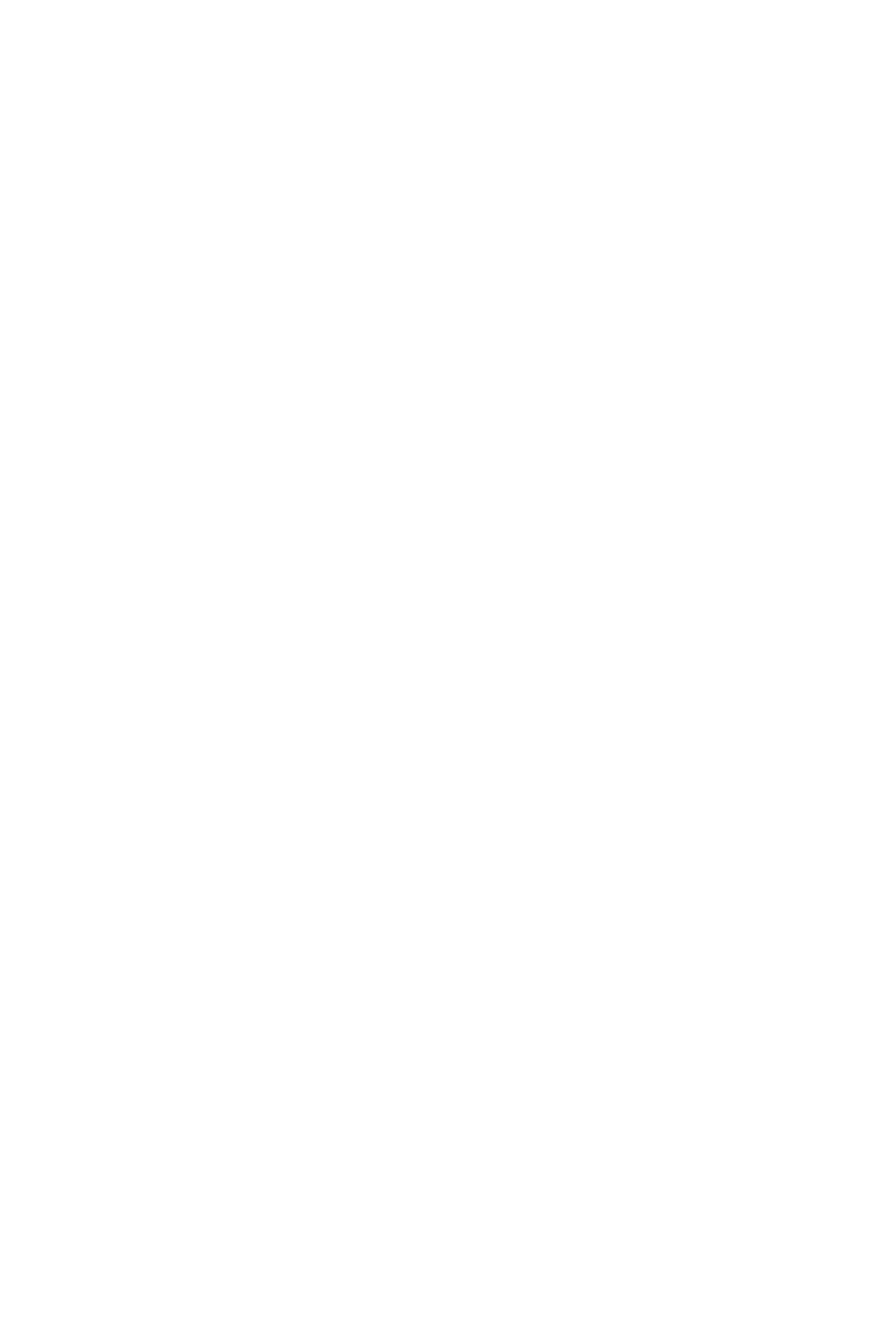
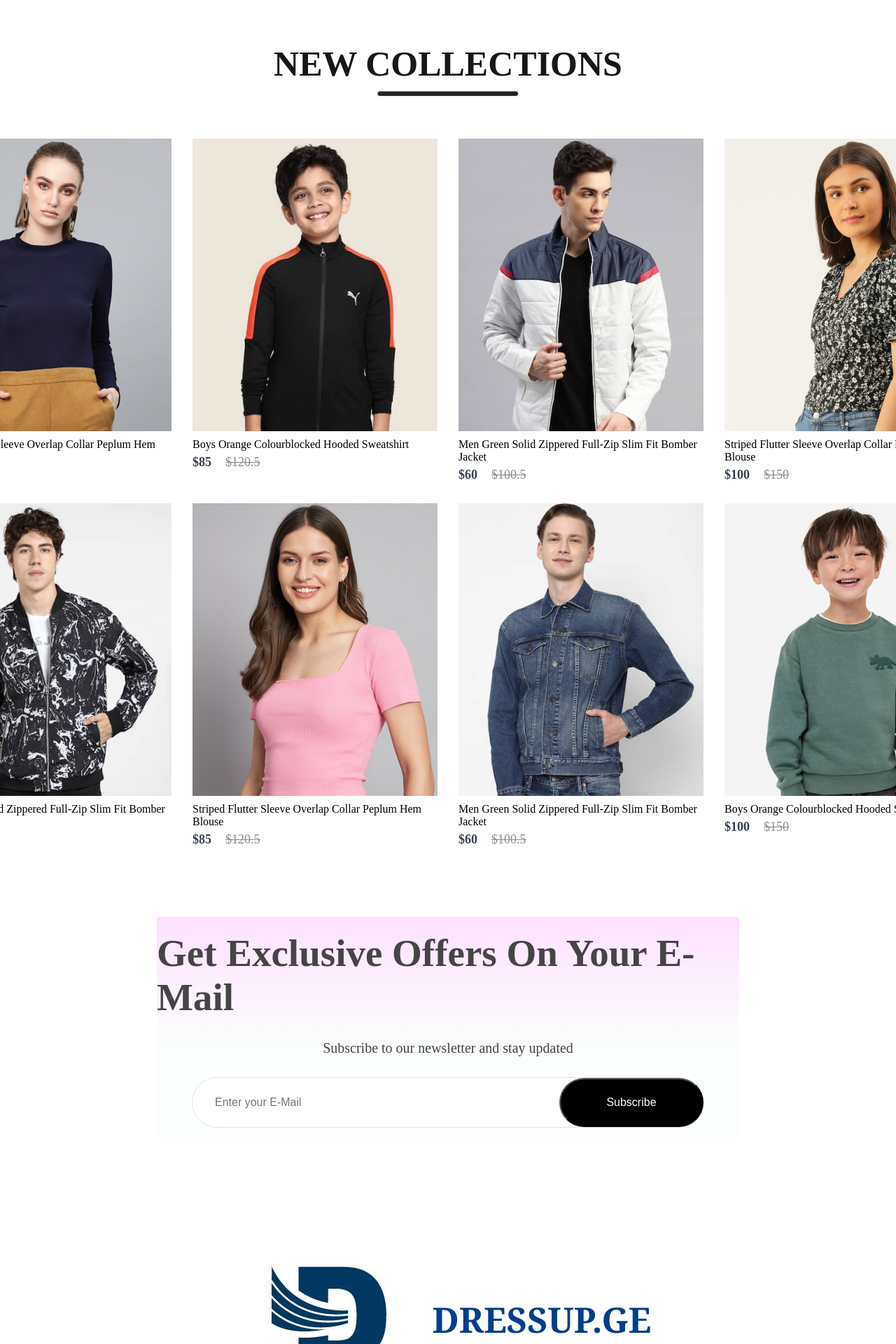
Before and after one commit to Wintozzzzzzz/myfirstproject, a React (Create React App) app: page / in a window 1280 px wide. Shown: the part 2200-4120 px from the top of the page at 70% size. Before the commit the page ends 2262 px from the top, so only its background shows below. Built offline with nearby package versions, Linux system fonts and the light colour scheme.

Commit message:
Add some new components and also footer

```diff
--- a/src/App.js
+++ b/src/App.js
@@ -7,6 +7,7 @@
 import ProductPage from './Pages/ProductPage';
 import Cart from './Pages/Cart';
 import LoginSignup from './Pages/LoginSignup';
+import Footer from './Components/Footer/Footer';
 
 function App() {
   return (
@@ -23,6 +24,7 @@
         <Route path='/cart' element={<Cart/>}/>
         <Route path='/login' element={<LoginSignup/>}/>
       </Routes>
+      <Footer/>
       </BrowserRouter>
 
     </div>
--- /dev/null
+++ b/src/Components/Footer/Footer.css
@@ -0,0 +1,63 @@
+.footer {
+    display: flex;
+    flex-direction: column;
+    justify-content: center;
+    align-items: center;
+    gap: 50px;
+}
+
+.footer-logo {
+    display: flex;
+    align-items: center;
+    gap: 20px;
+}
+
+.footer-logo p {
+    color: #023e8a;
+  font-family:Cambria, Cochin, Georgia, Times, 'Times New Roman', serif;
+  font-size: 50px;
+  font-weight: 700;
+}
+
+.footer-links {
+    display: flex;
+    list-style: none;
+    gap: 50px;
+    color: #252525;
+    font-size: 20px;
+}
+
+.footer-links li {
+    cursor: pointer;
+}
+
+.footer-social-icon {
+    display: flex;
+    gap: 20px;
+}
+
+.footer-icons-container {
+    padding: 10px;
+    padding-bottom: 6px;
+    background: #fbfbfb;
+    border: 1px solid #ebebeb;
+}
+
+.footer-copyright {
+    display: flex;
+    flex-direction: column;
+    align-items: center;
+    gap: 30px;
+    width: 100%;
+    margin-bottom: 30px;
+    color: #1a1a1a;
+    font-size: 20px;
+}
+
+.footer-copyright hr {
+    width: 100%;
+    border: none;
+    border-radius: 10px;
+    height: 3px;
+    background: #c7c7c7;
+}
--- /dev/null
+++ b/src/Components/Footer/Footer.jsx
@@ -0,0 +1,41 @@
+import React from 'react'
+import './Footer.css'
+import logo from '../Assets/logo.jpg'
+import instagram_icon from '../Assets/instagram_icon.png'
+import pintester_icon from '../Assets/pintester_icon.png'
+import whatsapp_icon from '../Assets/whatsapp_icon.png'
+
+const Footer = () => {
+  return (
+    <div className='footer'>
+        <div className="footer-logo">
+        <img src={logo} alt='logo' />
+            <p>DRESSUP.GE</p>
+        </div>
+            <ul className="footer-links">
+              <li>Company</li>
+              <li>Products</li>
+              <li>Offices</li>
+              <li>About</li>
+              <li>Contact</li>
+            </ul>
+        <div className="footer-social-icons">
+            <div className="footer-icons-container">
+                <img src={instagram_icon} alt='' />
+            </div>
+            <div className="footer-icons-container">
+                <img src={pintester_icon} alt='' />
+            </div>
+            <div className="footer-icons-container">
+                <img src={whatsapp_icon} alt='' />
+            </div>
+        </div>
+            <div className="footer-copyright">
+                <hr />
+                <p>2024 All Right Reserved &copy; </p>
+            </div>
+    </div>
+  )
+}
+
+export default Footer
--- /dev/null
+++ b/src/Components/NewCollections/NewCollections.css
@@ -0,0 +1,27 @@
+.new-collections {
+    display: flex;
+    flex-direction: column;
+    align-items: center;
+    gap: 10px;
+    margin-bottom: 100px;
+}
+
+.new-collections h1 {
+    color: #171717;
+    font-size: 50px;
+    font-weight: 600;
+}
+
+.new-collections hr {
+    width: 200px;
+    height: 6px;
+    border-radius: 10px;
+    background: #252525;
+}
+
+.collections {
+    display: grid;
+    grid-template-columns: 1fr 1fr 1fr 1fr;
+    margin-top: 50px;
+    gap: 30px;
+}
--- /dev/null
+++ b/src/Components/NewCollections/NewCollections.jsx
@@ -0,0 +1,19 @@
+import React from 'react'
+import './NewCollections.css'
+import new_collection from '../Assets/new_collections'
+import Item from '../Item/Item'
+const NewCollections = () => {
+  return (
+    <div className='new-collections'>
+      <h1>NEW COLLECTIONS</h1>
+      <hr />
+      <div className="collections">
+        {new_collection.map((item, i) => {
+            return <Item key={i} id={item.id} name={item.name} image={item.image} new_price={item.new_price} old_price={item.old_price} />
+        })}
+      </div>
+    </div>
+  )
+}
+
+export default NewCollections
--- /dev/null
+++ b/src/Components/NewLetter/NewsLetter.css
@@ -0,0 +1,55 @@
+.newsletter {
+    width: 65%;
+    height: 40vh;
+    display: flex;
+    flex-direction: column;
+    align-items: center;
+    justify-content: center;
+    margin: auto;
+    padding: o 140px;
+    margin-bottom: 150px;
+    background: linear-gradient(180deg, #fde1ff 0%, #e1ffea22 60%);
+    gap: 30px;
+}
+
+.newsletter h1 {
+    color: #454545;
+    font-size: 55px;
+    font-weight: 600;
+}
+
+.newsletter p {
+    color: #454545;
+    font-size: 20px;
+}
+
+.newsletter div {
+    display: flex;
+    align-items: center;
+    justify-content: space-between;
+    background: #fff;
+    width: 730px;
+    height: 70px;
+    border-radius: 80px;
+    border: 1px solid #e3e3e3;
+}
+
+.newsletter input {
+    width: 500px;
+    margin-left: 30px;
+    border: none;
+    outline: none;
+    color: #616161;
+    font-family: "Popins", sans-serif;
+    font-size: 16px;
+}
+
+.newsletter div button {
+    width: 210px;
+    height: 70px;
+    border-radius: 80px;
+    background: #000000;
+    color: #fff;
+    font-size: 16px;
+    cursor: pointer;
+}
--- /dev/null
+++ b/src/Components/NewLetter/NewsLetter.jsx
@@ -0,0 +1,17 @@
+import React from 'react'
+import './NewsLetter.css'
+
+const NewsLetter = () => {
+  return (
+    <div className='newsletter'>
+      <h1>Get Exclusive Offers On Your E-Mail</h1>
+      <p>Subscribe to our newsletter and stay updated</p>
+      <div>
+        <input type='email' placeholder='Enter your E-Mail'/>
+        <button>Subscribe</button>
+      </div>
+    </div>
+  )
+}
+
+export default NewsLetter
--- a/src/Components/Offers/Offers.css
+++ b/src/Components/Offers/Offers.css
@@ -39,3 +39,11 @@
     margin-top: 30px;
     cursor: pointer;
 }
+
+.offers-right {
+    flex: 1;
+    display: flex;
+    align-items: center;
+    justify-content: flex-end;
+    padding-top: 50px;
+}
--- a/src/Pages/Shop.jsx
+++ b/src/Pages/Shop.jsx
@@ -2,6 +2,8 @@
 import Hero from '../Components/Hero/Hero'
 import Popular from '../Components/Popular/Popular'
 import Offers from '../Components/Offers/Offers'
+import NewCollections from '../Components/NewCollections/NewCollections'
+import NewsLetter from '../Components/NewLetter/NewsLetter'
 
 const Shop = () => {
   return (
@@ -9,6 +11,8 @@
       <Hero/>
       <Popular/>
       <Offers />
+      <NewCollections />
+      <NewsLetter />
     </div>
   )
 }
```
